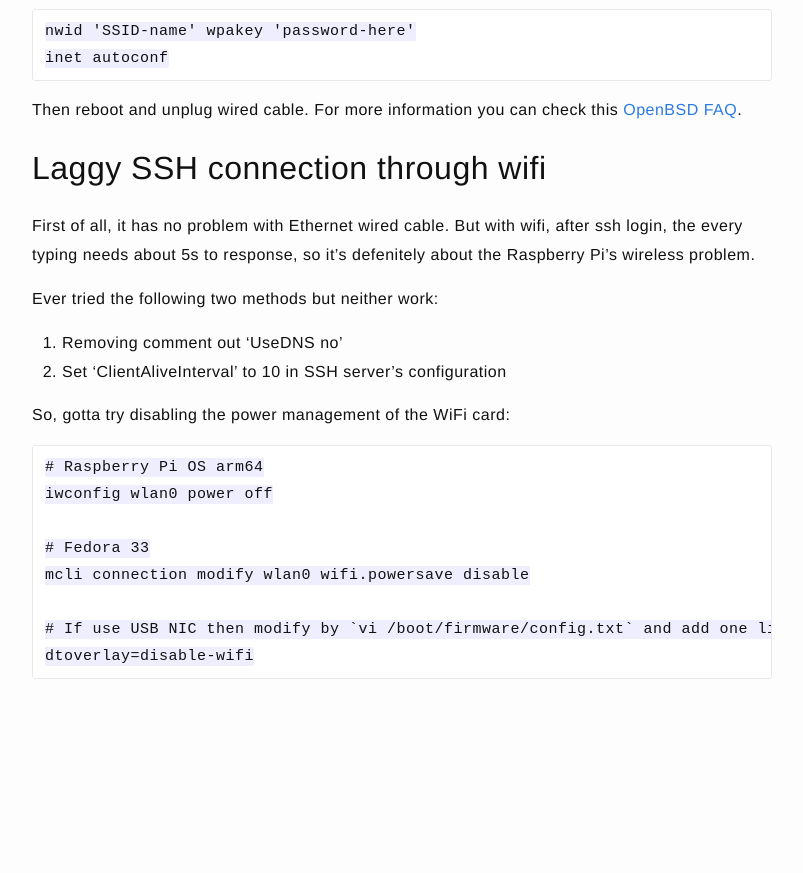
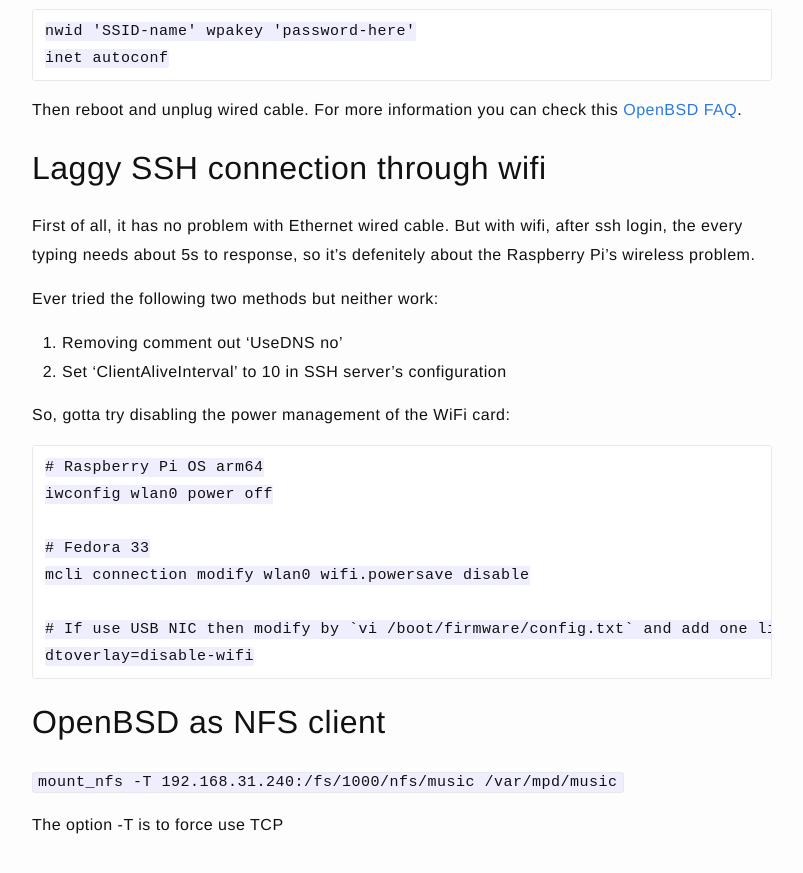
Before and after one commit to jazzi/jazzi.github.io, a Jekyll site: the page built from _posts/2025-12-09-install-openbsd78-on-raspberry-3b.md, in a window 1280 px wide and 900 px high, scrolled down 8633 px. Shown: the top 873 px of the window, without its empty margins (238-1041 px from the left). Built offline with Jekyll 4.4.1, drawn with Linux system fonts in a browser that asks for light colours; before the commit the page ends 9372 px from its top, so only the background shows below that.

Commit message:
add more

````diff
--- a/_posts/2025-12-09-install-openbsd78-on-raspberry-3b.md
+++ b/_posts/2025-12-09-install-openbsd78-on-raspberry-3b.md
@@ -339,3 +339,9 @@ mcli connection modify wlan0 wifi.powersave disable
 # If use USB NIC then modify by `vi /boot/firmware/config.txt` and add one line:
 dtoverlay=disable-wifi
 ```
+
+## OpenBSD as NFS client
+
+`mount_nfs -T 192.168.31.240:/fs/1000/nfs/music /var/mpd/music`
+
+The option -T is to force use TCP
````
